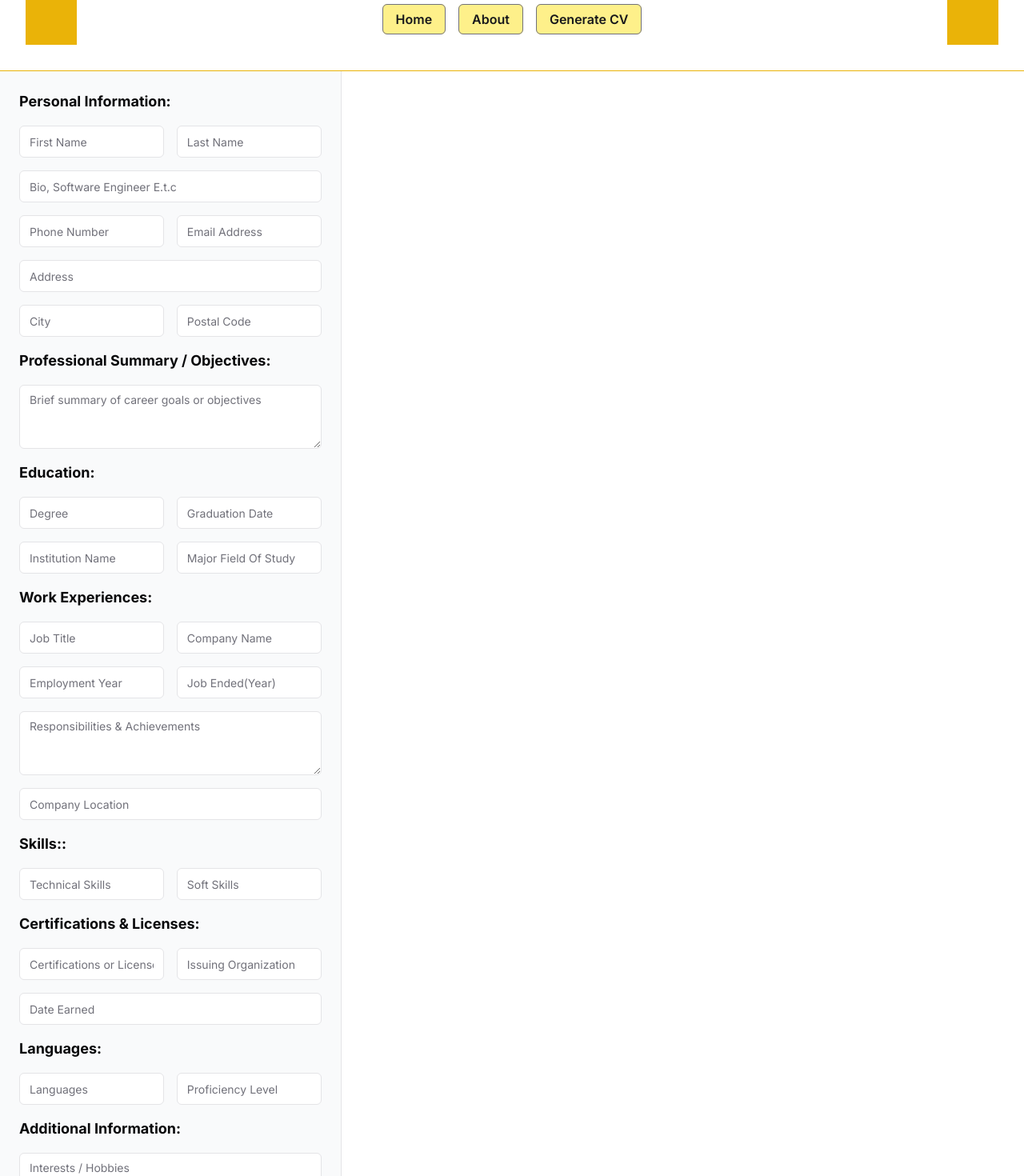
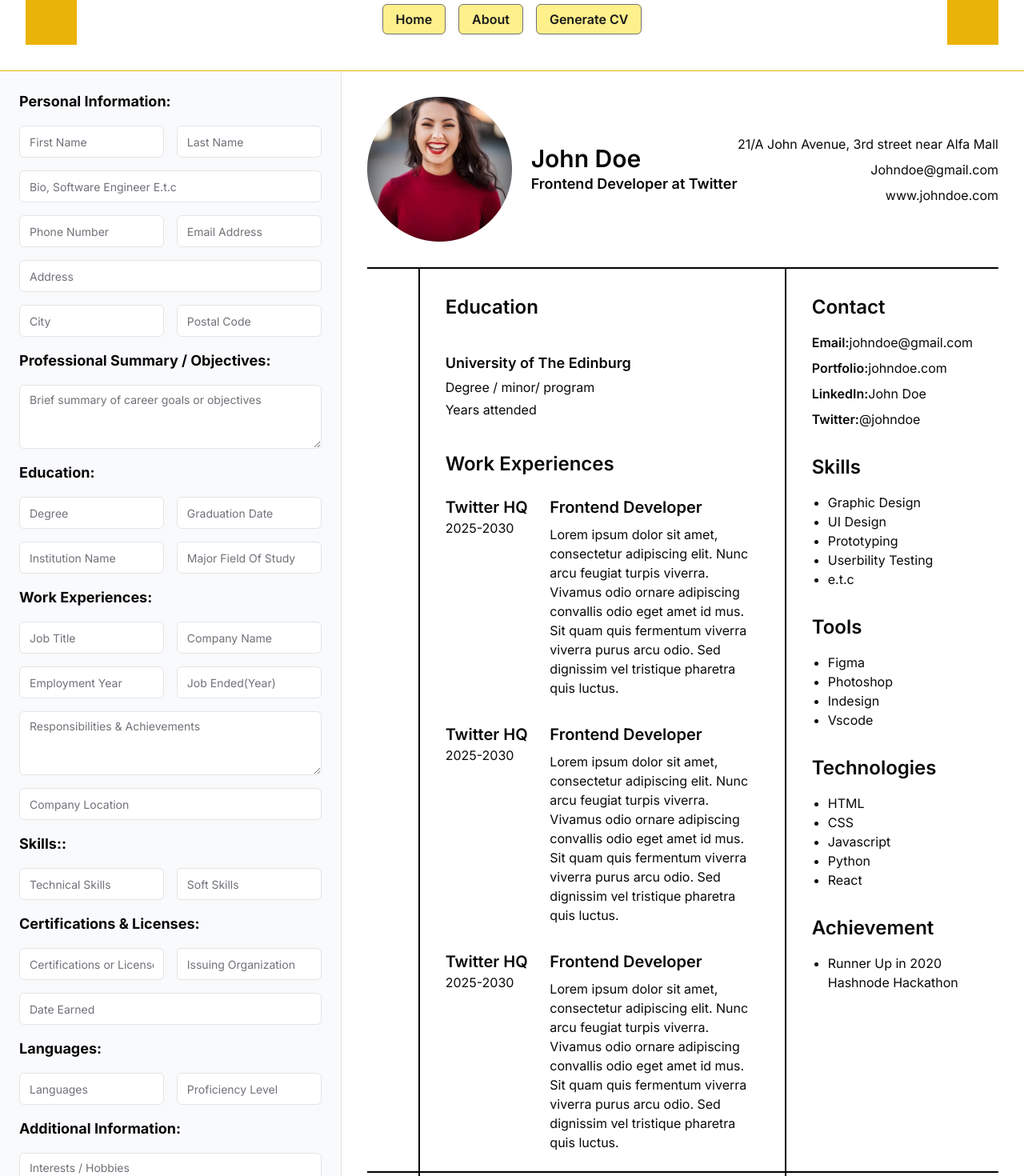
Before and after one commit to sheraz4196/twisto, a Next.js app: page /generate-cv/create in a window 1280 px wide. Shown: the part 40-1510 px from the top of the page at 80% size. Built offline with nearby package versions, Linux system fonts and the light colour scheme.

Commit message:
ui/ux cv design simple

```diff
--- a/components/cv-designes/monochrome-majesty.tsx
+++ b/components/cv-designes/monochrome-majesty.tsx
@@ -3,8 +3,153 @@ import { forwardRef } from 'react';
 
 const MonochromeMajesty = forwardRef<HTMLDivElement>((props, ref) => {
   return (
-    <section className="col-span-2 flex" id="classic-one" ref={ref}>
-      {/* New Template Goes here */}
+    <section className="col-span-2 flex flex-col" id="classic-one" ref={ref}>
+      <div className=" flex flex-col p-6 lg:p-8">
+        <div className="flex flex-row items-center justify-between border-b-2 border-solid border-black pb-8">
+          <div className="flex flex-row items-center gap-6">
+            <div className="rounded-full">
+              <img src="/client.jpg" className="h-auto w-auto" alt="" />
+            </div>
+            <div>
+              <h1 className="text-xl font-semibold lg:text-3xl">John Doe</h1>
+              <p className="text-sm font-semibold lg:text-lg">Frontend Developer at Twitter</p>
+            </div>
+          </div>
+          <div className="flex flex-col items-end gap-1 text-xs lg:gap-2 lg:text-base">
+            <p>21/A John Avenue, 3rd street near Alfa Mall</p>
+            <p>Johndoe@gmail.com</p>
+            <p>www.johndoe.com</p>
+          </div>
+        </div>
+        <div className="col-span-3 flex flex-row">
+          <div className="p-8"></div>
+          <div className="flex flex-col gap-10 border-l-2 border-r-2 border-solid border-black p-8 pb-12">
+            <div>
+              <p className="text-xl font-semibold lg:text-2xl">Education</p>
+            </div>
+            <div className="flex flex-col gap-1">
+              <p className="text-base font-semibold lg:text-lg">University of The Edinburg</p>
+              <p>Degree / minor/ program</p>
+              <p>Years attended</p>
+            </div>
+            <div className="flex flex-col gap-6">
+              <div className="text-lg font-semibold lg:text-2xl">
+                <p>Work Experiences</p>
+              </div>
+              <div className="flex flex-col gap-8">
+                <div className="flex grid-cols-3 flex-col gap-3 lg:grid lg:gap-0">
+                  <div>
+                    <p className="text-base font-semibold lg:text-xl">Twitter HQ</p>
+                    <p>2025-2030</p>
+                  </div>
+                  <div className="col-span-2 flex flex-col gap-2">
+                    <div className="text-base font-semibold lg:text-xl">Frontend Developer</div>
+                    <div>
+                      Lorem ipsum dolor sit amet, consectetur adipiscing elit. Nunc arcu feugiat
+                      turpis viverra. Vivamus odio ornare adipiscing convallis odio eget amet id
+                      mus. Sit quam quis fermentum viverra viverra purus arcu odio. Sed dignissim
+                      vel tristique pharetra quis luctus.
+                    </div>
+                  </div>
+                </div>
+                <div className="flex grid-cols-3 flex-col gap-3 lg:grid lg:gap-0">
+                  <div>
+                    <p className="text-base font-semibold lg:text-xl">Twitter HQ</p>
+                    <p>2025-2030</p>
+                  </div>
+                  <div className="col-span-2 flex flex-col gap-2">
+                    <div className="text-base font-semibold lg:text-xl">Frontend Developer</div>
+                    <div>
+                      Lorem ipsum dolor sit amet, consectetur adipiscing elit. Nunc arcu feugiat
+                      turpis viverra. Vivamus odio ornare adipiscing convallis odio eget amet id
+                      mus. Sit quam quis fermentum viverra viverra purus arcu odio. Sed dignissim
+                      vel tristique pharetra quis luctus.
+                    </div>
+                  </div>
+                </div>
+                <div className="flex grid-cols-3 flex-col gap-3 lg:grid lg:gap-0">
+                  <div>
+                    <p className="text-base font-semibold lg:text-xl">Twitter HQ</p>
+                    <p>2025-2030</p>
+                  </div>
+                  <div className="col-span-2 flex flex-col gap-2">
+                    <div className="text-base font-semibold lg:text-xl">Frontend Developer</div>
+                    <div>
+                      Lorem ipsum dolor sit amet, consectetur adipiscing elit. Nunc arcu feugiat
+                      turpis viverra. Vivamus odio ornare adipiscing convallis odio eget amet id
+                      mus. Sit quam quis fermentum viverra viverra purus arcu odio. Sed dignissim
+                      vel tristique pharetra quis luctus.
+                    </div>
+                  </div>
+                </div>
+              </div>
+            </div>
+          </div>
+          <div className="flex flex-col gap-8 p-8">
+            <div className="flex flex-col gap-4">
+              <div className="text-xl font-semibold lg:text-2xl">Contact</div>
+              <div className="flex flex-col gap-2">
+                <div className="flex">
+                  <span className="font-semibold">Email:</span> johndoe@gmail.com
+                </div>
+                <div className="flex">
+                  <span className="font-semibold">Portfolio:</span> johndoe.com
+                </div>
+                <div className="flex">
+                  <span className="font-semibold">LinkedIn:</span> John Doe
+                </div>
+                <div className="flex">
+                  <span className="font-semibold">Twitter:</span> @johndoe
+                </div>
+              </div>
+            </div>
+            <div className="flex flex-col gap-4">
+              <div className="text-lg font-semibold lg:text-2xl">Skills</div>
+              <div className="pl-5">
+                <ul className="list-disc">
+                  <li>Graphic Design</li>
+                  <li>UI Design</li>
+                  <li>Prototyping</li>
+                  <li>Userbility Testing</li>
+                  <li>e.t.c</li>
+                </ul>
+              </div>
+            </div>
+            <div className="flex flex-col gap-4">
+              <div className="text-xl font-semibold lg:text-2xl">Tools </div>
+              <div className="pl-5">
+                <ul className="list-disc">
+                  <li>Figma</li>
+                  <li>Photoshop</li>
+                  <li>Indesign</li>
+                  <li>Vscode</li>
+                </ul>
+              </div>
+            </div>
+            <div className="flex flex-col gap-4">
+              <div className="text-xl font-semibold lg:text-2xl">Technologies </div>
+              <div className="pl-5">
+                <ul className="list-disc">
+                  <li>HTML</li>
+                  <li>CSS</li>
+                  <li>Javascript</li>
+                  <li>Python</li>
+                  <li>React</li>
+                </ul>
+              </div>
+            </div>
+            <div className="flex flex-col gap-4">
+              <div className="text-xl font-semibold lg:text-2xl">Achievement</div>
+              <div className="pl-5">
+                <ul className="list-disc">
+                  <li>Runner Up in 2020 Hashnode Hackathon</li>
+                </ul>
+              </div>
+            </div>
+          </div>
+        </div>
+        <div className="relative -top-6 border-b-2 border-solid border-black"></div>
+      </div>
     </section>
   );
 });
```
